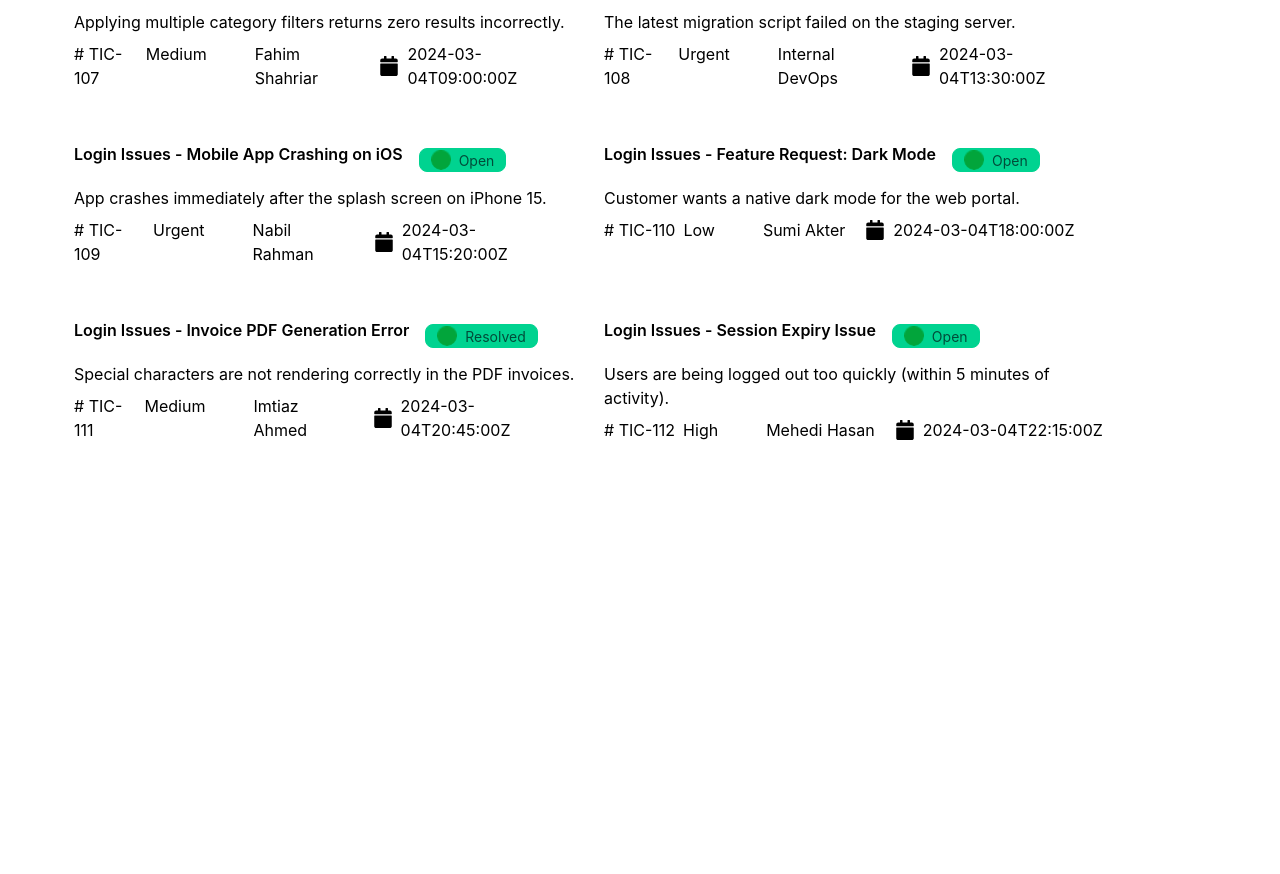
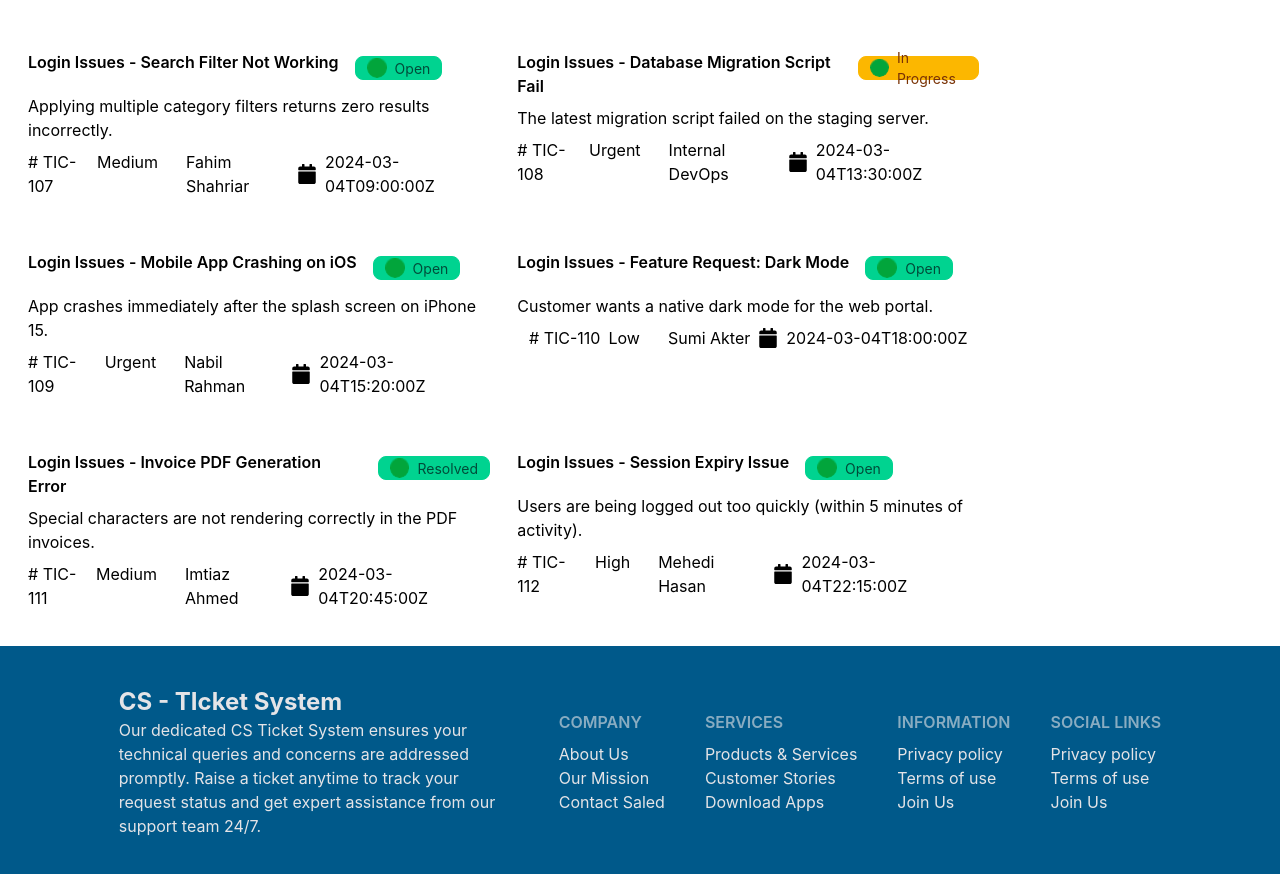
Before and after one commit to Tazim212/react-support-zone, a React (Vite) app: page / in a window 1280 px wide. Shown: the part 1000-1874 px from the top of the page. Before the commit the page ends 1458 px from the top, so only its background shows below. Built offline with nearby package versions, Linux system fonts and the light colour scheme.

Commit message:
task card part done

```diff
--- a/package.json
+++ b/package.json
@@ -14,6 +14,7 @@
     "react": "^19.2.0",
     "react-dom": "^19.2.0",
     "react-icons": "^5.6.0",
+    "react-toastify": "^11.0.5",
     "tailwindcss": "^4.2.1"
   },
   "devDependencies": {
--- a/src/App.jsx
+++ b/src/App.jsx
@@ -1,8 +1,10 @@
 import { Suspense, use } from 'react'
 import './App.css'
+import { ToastContainer } from 'react-toastify';
 import Banner from './components/Banner/Banner'
 import Navbar from './components/Navbar/Navbar'
 import TicketContainer from './components/TicketContainer/TicketContainer'
+import Footer from './components/Footer/Footer';
 
 const loadTicket = fetch('ticket.json').then(res => res.json())
 
@@ -14,12 +16,14 @@ function App() {
   return (
     <div>
       <Navbar></Navbar>
-      <div className='max-w-[1200px] mx-auto'>
+      <div className='max-w-[1240px] mx-auto'>
         <Banner></Banner>
         <Suspense fallback={<span className="loading loading-dots loading-xl"></span>}>
           <TicketContainer ticketData={ticketData}></TicketContainer>
         </Suspense>
       </div>
+      <Footer></Footer>
+      <ToastContainer></ToastContainer>
     </div>
   )
 }
--- /dev/null
+++ b/src/components/Footer/Footer.jsx
@@ -0,0 +1,52 @@
+import React from 'react';
+
+const Footer = () => {
+    return (
+        <footer className="flex justify-center items-center gap-10 bg-sky-800 mt-5 text-neutral-content p-10">
+            <div className='w-1/3'>
+                <h1 className='font-bold text-2xl'>CS - TIcket System</h1>
+                <p>Our dedicated CS Ticket System ensures your technical queries and concerns are addressed promptly.
+                    Raise a ticket anytime to track your request status and get expert assistance from our support team 24/7.</p>
+            </div>
+            <nav>
+                <h6 className="footer-title">Company</h6>
+                <div className='flex flex-col'>
+                    <a className="link link-hover">About Us</a>
+                    <a className="link link-hover">Our Mission</a>
+                    <a className="link link-hover">Contact Saled</a>
+                </div>
+            </nav>
+
+            <nav>
+                <h6 className="footer-title">Services</h6>
+                <div className='flex flex-col'>
+                    <a className="link link-hover">Products & Services</a>
+                    <a className="link link-hover">Customer Stories</a>
+                    <a className="link link-hover">Download Apps</a>
+                </div>
+            </nav>
+
+            <nav>
+                <h6 className="footer-title">Information</h6>
+                <div className='flex flex-col'>
+                    <a className="link link-hover">Privacy policy</a>
+                    <a className="link link-hover">Terms of use</a>
+                    <a className="link link-hover">Join Us</a>
+                </div>
+            </nav>
+
+            <nav>
+                <h6 className="footer-title">Social Links</h6>
+                <div className='flex flex-col'>
+                    <a className="link link-hover">Privacy policy</a>
+                    <a className="link link-hover">Terms of use</a>
+                    <a className="link link-hover">Join Us</a>
+                </div>
+            </nav>
+
+
+        </footer>
+    );
+};
+
+export default Footer;
--- a/src/components/TicketContainer/TicketCard.jsx
+++ b/src/components/TicketContainer/TicketCard.jsx
@@ -1,12 +1,21 @@
 import React from 'react';
 import { FaCalendar } from 'react-icons/fa';
 import ellipse from '../../assets/Ellipse 22.png'
+import { toast } from 'react-toastify';
 
-const TicketCard = ({ ticket }) => {
+const TicketCard = ({ ticket, taskStatus, setTaskStatus, setStatus}) => {
 
     const { id, title, description, customer, priority, status, createdAt } = ticket
+
+    const taskFunc = (data) =>{
+        const newTask = [...taskStatus, data]
+        setTaskStatus(newTask)
+        toast("Task has been addeded")
+        setStatus(false)
+    }
+
     return (
-        <div className='py-4 bg-white text-black w-[510px] ps-2 rounded-xl'>
+        <div onClick={()=> taskFunc(ticket)} className='py-4 bg-white text-black w-[470px] ps-2 mx-3 md:mx-0 rounded-xl cursor-pointer transition-all duration-300 hover:scale-105 active:scale-95'>
             <div className='flex gap-4'>
                 <h3 className='font-semibold'>Login Issues - {title}</h3>
 
@@ -17,12 +26,12 @@ const TicketCard = ({ ticket }) => {
             </div>
             <p className='py-2'>{description}</p>
 
-            <div className='flex gap-12'>
+            <div className='flex gap-7 justify-center items-center'>
                 <div className='flex gap-2'>
                     <p># {id}</p>
                     <p>{priority}</p>
                 </div>
-                <div className='flex gap-5'>
+                <div className='flex gap-2'>
                     <p>{customer}</p>
                     <div className='flex justify-center items-center gap-2'>
                         <span className='text-xl'><FaCalendar></FaCalendar></span>
--- a/src/components/TicketContainer/TicketContainer.jsx
+++ b/src/components/TicketContainer/TicketContainer.jsx
@@ -1,20 +1,42 @@
-import React from 'react';
+import React, { useState } from 'react';
 import TicketCard from './TicketCard';
+import { toast } from 'react-toastify';
 
 const TicketContainer = ({ ticketData }) => {
 
+    const [taskStatus, setTaskStatus] = useState([])
+    const [status, setStatus] = useState(true)
+
     const loadData = ticketData;
+    // console.log(taskStatus)
 
+    const clickComplete = () => {
+        toast("Completed Successfully")
+    }
     return (
         <div>
-            <h1 className='font-bold text-2xl mt-4 ms-4'>Customer Tickets</h1>
-            <div className='flex justify-around items-center'>
+            <h1 className='font-bold text-2xl mt-4 ms-5'>Customer Tickets</h1>
+            <div className='flex flex-wrap md:flex-nowrap gap-3 justify-center'>
                 <div className='grid grid-cols-1 md:grid-cols-2 gap-5 mt-5'>
                     {
-                        loadData.map(ticket =><TicketCard key={ticket.id} ticket={ticket}></TicketCard>)
+                        loadData.map(ticket => <TicketCard key={ticket.id} ticket={ticket} setStatus={setStatus} taskStatus={taskStatus} setTaskStatus={setTaskStatus}></TicketCard>)
                     }
                 </div>
-                <h2>not okk</h2>
+                <div>
+                    <h2>Task Status</h2>
+
+                    {
+                        status ?
+                            "Select a ticket to add to Task Status"
+                            :
+                            taskStatus.map(task => <div className='bg-yellow-50 text-black px-3 py-2 mt-3'>
+                                <h2>{task.title}</h2>
+                                <button onClick={clickComplete} className='btn btn-success w-48 mt-2'>Complete</button>
+                            </div>)
+                    }
+                    <h2 className='mt-4'>Resolved Task</h2>
+                    <p>Lorem ipsum dolor sit amet.</p>
+                </div>
             </div>
         </div>
     );
```
Also changed, not shown: 1 other file (tests, documents, lock files or other folders).
